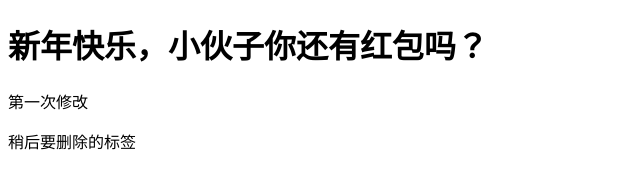
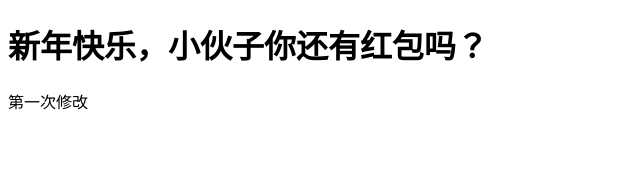
Before and after one commit to boge521ly/studyDemo, a plain HTML site: page index.html in a window 1280 px wide. Shown: the whole page, without its empty margins (0-640 px from the left). Drawn offline with Linux system fonts and the light colour scheme.

Commit message:
第二次修改

```diff
--- a/index.html
+++ b/index.html
@@ -18,7 +18,6 @@
     git commit -m "信息" ：提交到master
     -->
     <p>第一次修改</p>
-    <p>稍后要删除的标签</p>
     <!-- git diff  在终端中查看到文件具体修改的内容  -->
 </body>
 </html>
```
